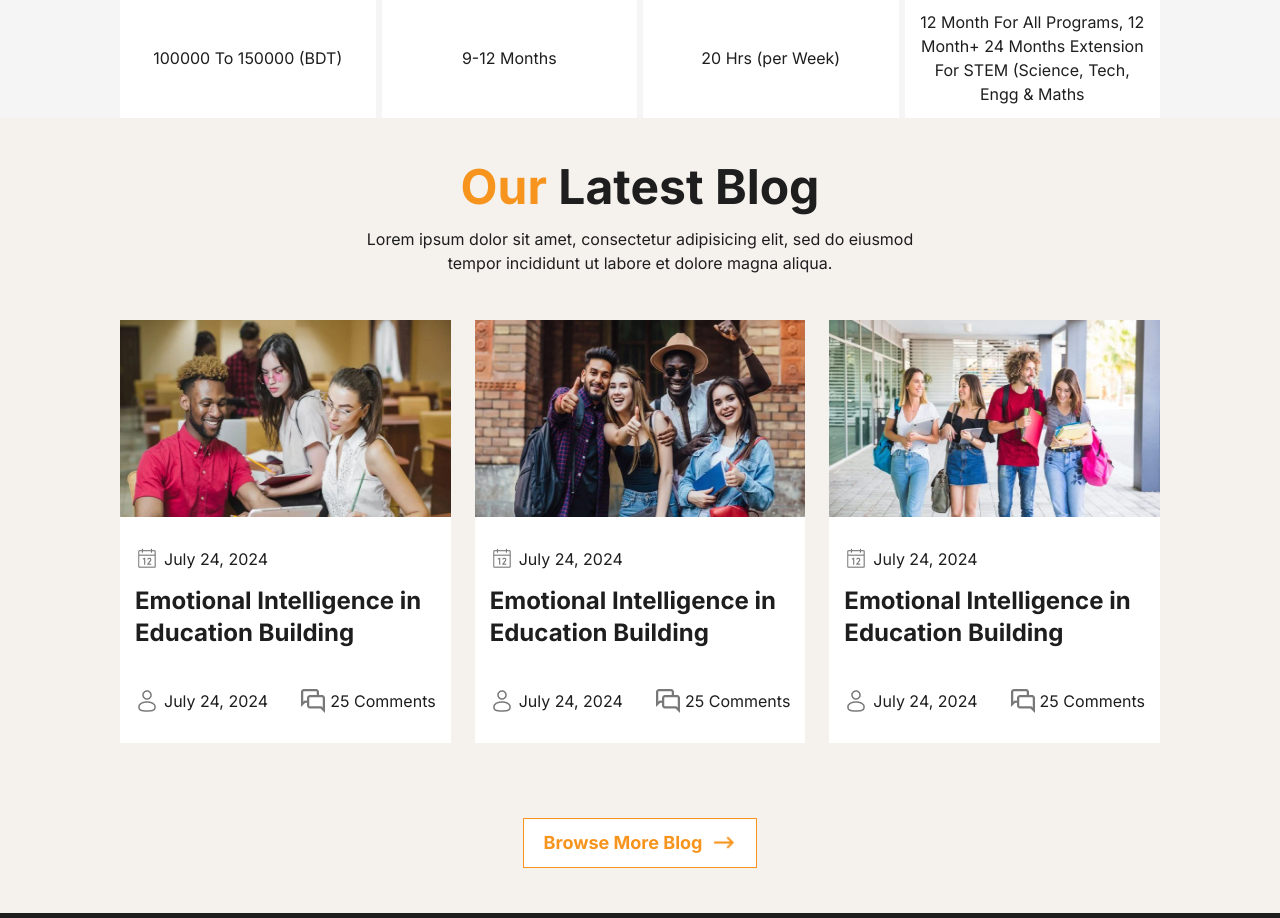
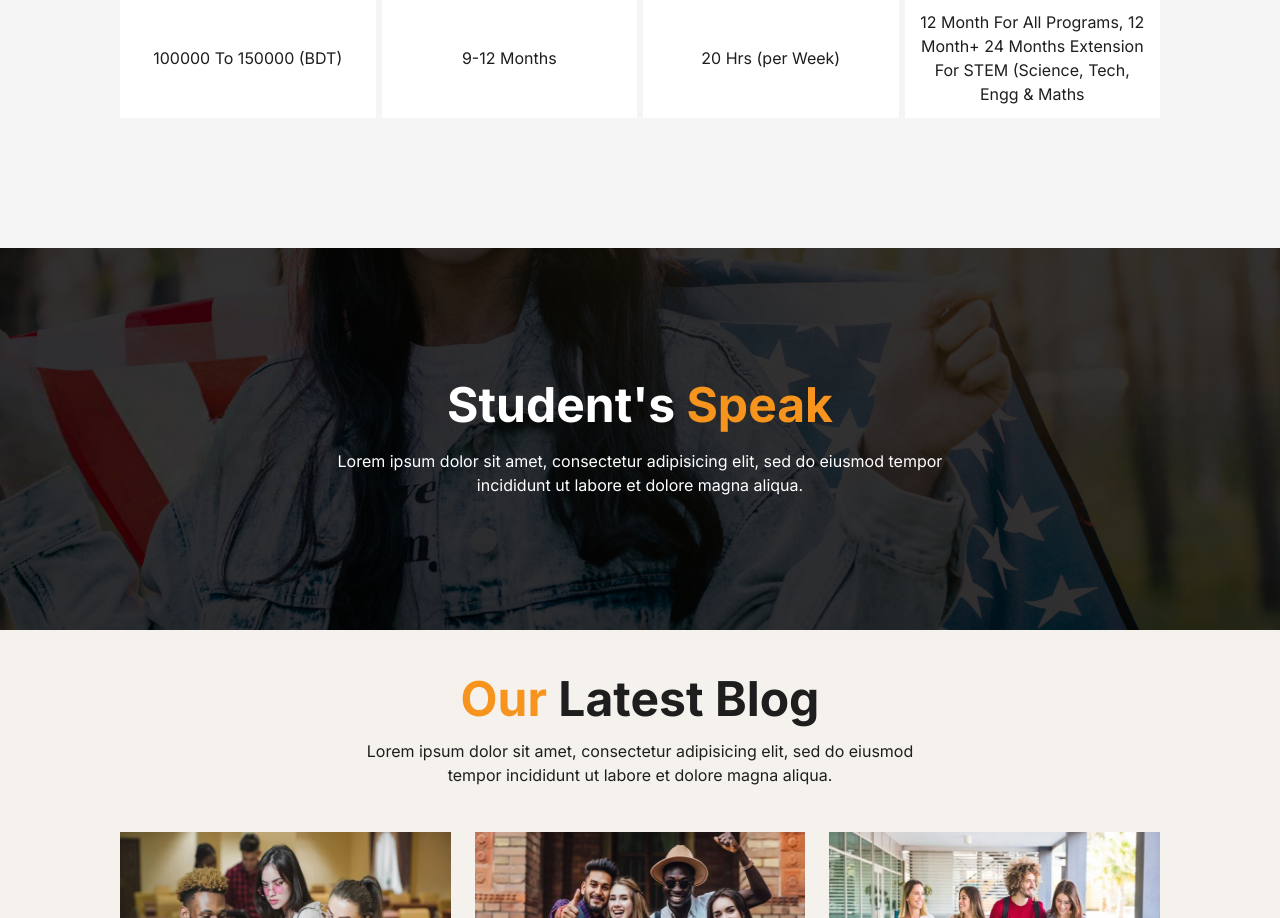
Before and after one commit to Kongkon45/study-distenation, a Next.js app: page / in a window 1280 px wide. Shown: the part 4352-5270 px from the top of the page. Built offline with nearby package versions, Linux system fonts and the light colour scheme.

Commit message:
student speak section add

```diff
--- /dev/null
+++ b/src/components/home/StudentSpeak/StudentSpeak.css
@@ -0,0 +1,8 @@
+.studentSpeak__bg{
+    background-image: url("/assets/images/banner.jpg");
+    background-position: center center;
+    background-size: cover;
+    background-repeat: no-repeat;
+    width: 100%;
+    height: 382px;
+}
--- /dev/null
+++ b/src/components/home/StudentSpeak/StudentSpeak.jsx
@@ -0,0 +1,46 @@
+import React from "react";
+
+import "./StudentSpeak.css";
+
+const studentsData = [
+    {
+        id : 1,
+        img : "/assets/images/rashmi1.png",
+        name :"Rashmi Borah",
+        location : "Northeastern University, Boston"
+    },
+    {
+        id : 2,
+        img : "/assets/images/rashmi2.png",
+        name :"Rashmi Borah",
+        location : "Northeastern University, Boston"
+    },
+    {
+        id : 3,
+        img : "/assets/images/rashmi3.png",
+        name :"Rashmi Borah",
+        location : "Northeastern University, Boston"
+    },
+]
+
+const StudentSpeak = () => {
+  return (
+    <div className="padding__top">
+      <div className="studentSpeak__bg ">
+        <div className="h-full flex flex-col justify-center items-center">
+          <h3 className="text-primary font_size font-bold text-center md:text-left">
+            <span className="text-white">Student&apos;s </span> Speak
+          </h3>
+          <p className="text-base font-normal text-white pt-[20px] text-center">
+            Lorem ipsum dolor sit amet, consectetur adipisicing elit, sed do
+            eiusmod tempor
+            <br className="hidden md:block" />
+            incididunt ut labore et dolore magna aliqua.
+          </p>
+        </div>
+      </div>
+    </div>
+  );
+};
+
+export default StudentSpeak;
--- a/src/components/home/index.jsx
+++ b/src/components/home/index.jsx
@@ -7,6 +7,7 @@ import Banner from './Banner/Banner';
 import PopularUniversity from './PopularUniversity/PopularUniversity';
 import Usa from './Usa/Usa';
 import OurBlog from './OurBlog/OurBlog';
+import StudentSpeak from './StudentSpeak/StudentSpeak';
 
 const AllHomePageSection = () => {
     return (
@@ -47,6 +48,11 @@ const AllHomePageSection = () => {
                 <Usa/>
             </section>
 
+            {/* StudentSpeak section  */}
+            <section>
+                <StudentSpeak/>
+            </section>
+
             {/* OurBlog section  */}
             <section>
                 <OurBlog/>
```
Also changed, not shown: .eslintrc.json, public/assets/images/five_star.png (added), src/.babelrc (added).
